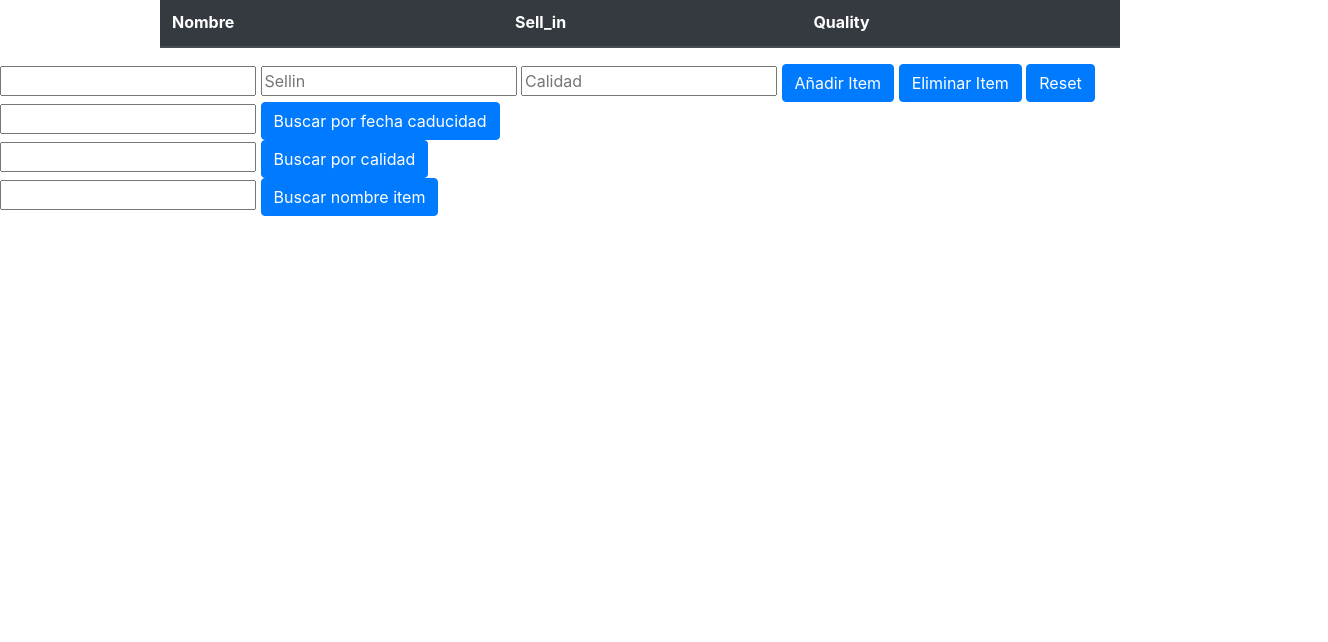
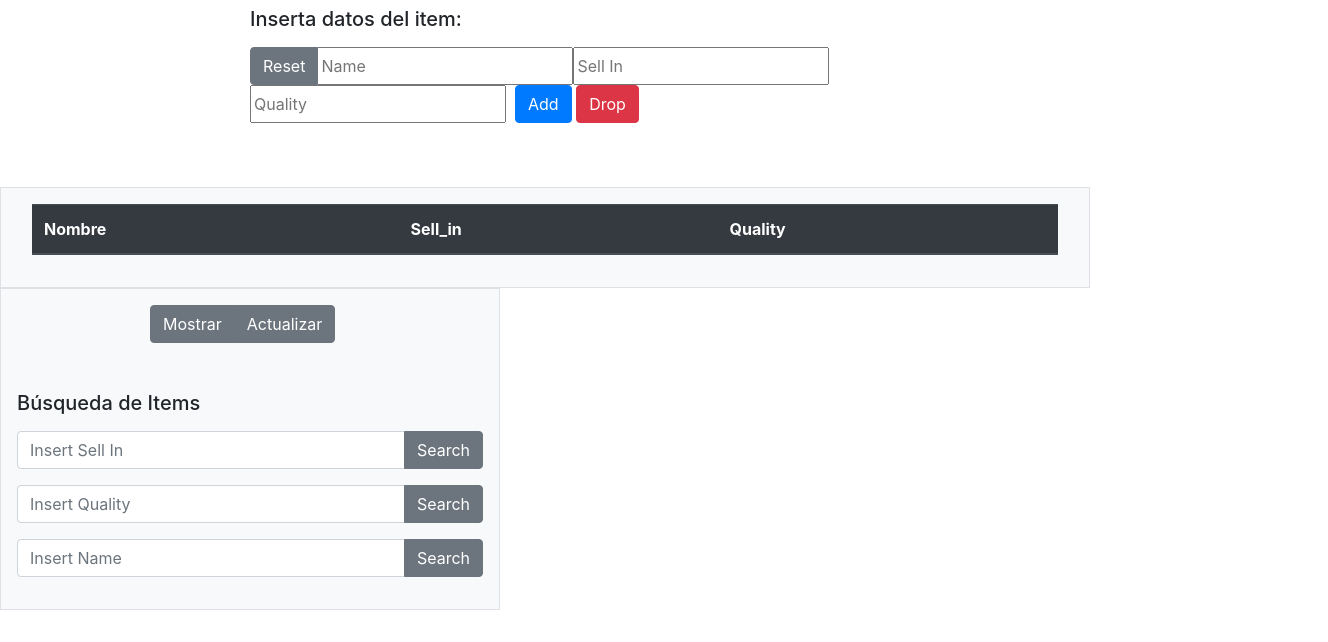
Before and after one commit to JJimenez-1/Api_rest_gildedrose, a plain HTML site: page client-side-js/index.html in a window 1280 px wide. Shown: the part 158-800 px from the top of the page, 1328 px wide, since content can reach past the window. Drawn offline with nearby package versions, Linux system fonts and the light colour scheme.

Commit message:
refactor: Mejorar estilo del index.html

```diff
--- a/client-side-js/index.html
+++ b/client-side-js/index.html
@@ -12,15 +12,36 @@
 </head>
 
 <body>
+    <div class="mx-auto" style="width: 500px;">
         <header>
-        <div class="mx-auto" style="width: 600px;">
             <img src="logo/logo.PNG" alt="">
+        </header>
     </div>
-    </header>
-
-    <button id="inventario" type="button" class="btn btn-primary">Mostrar todo el inventario</button>
-    <button id="passoneday" type="button" class="btn btn-primary">Actualizar</button>
-    <div class="mx-auto" style="width: 75%;">
+    <br><br>
+    <div class="mx-auto" style="width: 780px;">
+        <form class="add-item">
+            <div>
+                <div>
+                    <label><h5>Inserta datos del item:</h5></label>
+                </div>
+                <div class="input-group mb-3">
+                    <div class="input-group-prepend">
+                        <button id="reset" type="reset" class="btn btn-secondary">Reset</button>
+                    </div>
+                    <input id="name" name="name" placeholder="Name" type="text" />
+                    <input id="sellin" name="sell_in" placeholder="Sell In" type="text" />
+                    <input id="quality" name="quality" placeholder="Quality" type="text" /> &nbsp;&nbsp;
+                    <button id="addItem" type="submit" class="btn btn-primary">Add</button> &nbsp;
+                    <button id="deleteItem" type="button" class="btn btn-danger">Drop</button>
+                </div>
+            </div>
+        </form>
+    </div>
+    <br><br>
+    <div class="row mx-md-n5">
+        <div class="col px-md-5">
+            <div class="p-3 border bg-light" style="width: 1090px;">
+                <div class="col-auto">
                     <table class="table table-striped">
                         <thead class="thead-dark">
                             <tr>
@@ -34,27 +55,47 @@
                         </tbody>
                     </table>
                 </div>
-
-    <form class="add-item">
-        <input id="name" name="name" placerholder="Nombre item" type="text" />
-        <input id="sellin" name="sell_in" placeholder="Sellin" type="text" />
-        <input id="quality" name="quality" placeholder="Calidad" type="text" />
-        <button id="addItem" type="submit" class="btn btn-primary">Añadir Item</button>
-        <button id="deleteItem" type="button" class="btn btn-primary">Eliminar Item</button>
-        <button id="reset" type="reset" class="btn btn-primary">Reset</button>
-    </form>
+            </div>
+        </div>
+        <div class="col px-md-5">
+            <div class="p-3 border bg-light" style="width: 500px;">
+                <div class="mx-auto" style="width: 200px;">
+                    <div class="btn-group" role="group" aria-label="Basic example">
+                        <button id="inventario" type="button" class="btn btn-secondary">Mostrar</button>
+                        <button id="passoneday" type="button" class="btn btn-secondary">Actualizar</button>
+                    </div>
+                </div>
+                <br><br>
+                <div>
+                    <label><h5>Búsqueda de Items</h5></label>
+                </div>
                 <form class="add-item2">
-        <input id="sellinItem" name="number" type="number" />
-        <button id="searchsellin" type="button" class="btn btn-primary">Buscar por fecha caducidad</button>
+                    <div class="input-group mb-3">
+                        <input id="sellinItem" type="text" class="form-control" placeholder="Insert Sell In" aria-label="Insert Sell In" aria-describedby="button-addon2">
+                        <div class="input-group-append">
+                            <button class="btn btn-secondary" type="button" id="searchsellin">Search</button>
+                        </div>
+                    </div>
                 </form>
                 <form class="add-item3">
-        <input id="qualityItem" name="number" type="number" />
-        <button id="searchquality" type="button" class="btn btn-primary">Buscar por calidad</button>
+                    <div class="input-group mb-3">
+                        <input id="qualityItem" type="text" class="form-control" placeholder="Insert Quality" aria-label="Insert Quality" aria-describedby="button-addon2">
+                        <div class="input-group-append">
+                            <button class="btn btn-secondary" type="button" id="searchquality">Search</button>
+                        </div>
+                    </div>
                 </form>
                 <form class="add-item4">
-        <input id="nameItem" name="nameItem" type="text" />
-        <button id="searchName" type="button" class="btn btn-primary">Buscar nombre item</button>
+                    <div class="input-group mb-3">
+                        <input id="nameItem" type="text" class="form-control" placeholder="Insert Name" aria-label="Insert Name" aria-describedby="button-addon2">
+                        <div class="input-group-append">
+                            <button class="btn btn-secondary" type="button" id="searchName">Search</button>
+                        </div>
+                    </div>
                 </form>
+            </div>
+        </div>
+    </div>
     <script>
         const updateButton = document.querySelector('#passoneday');
         updateButton.addEventListener("click", updateQuality);
```
Lines whose indentation alone changed are shown as unchanged.
